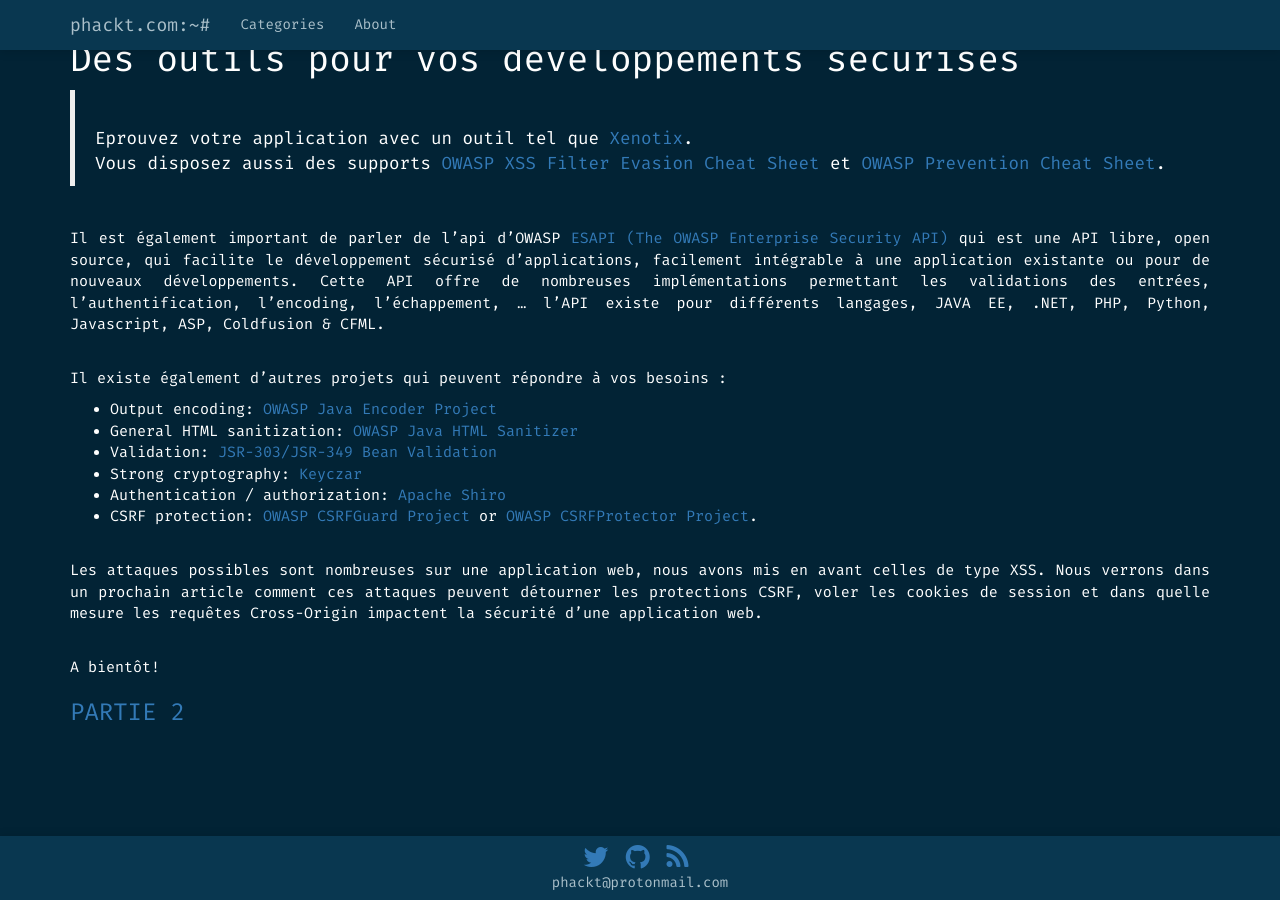
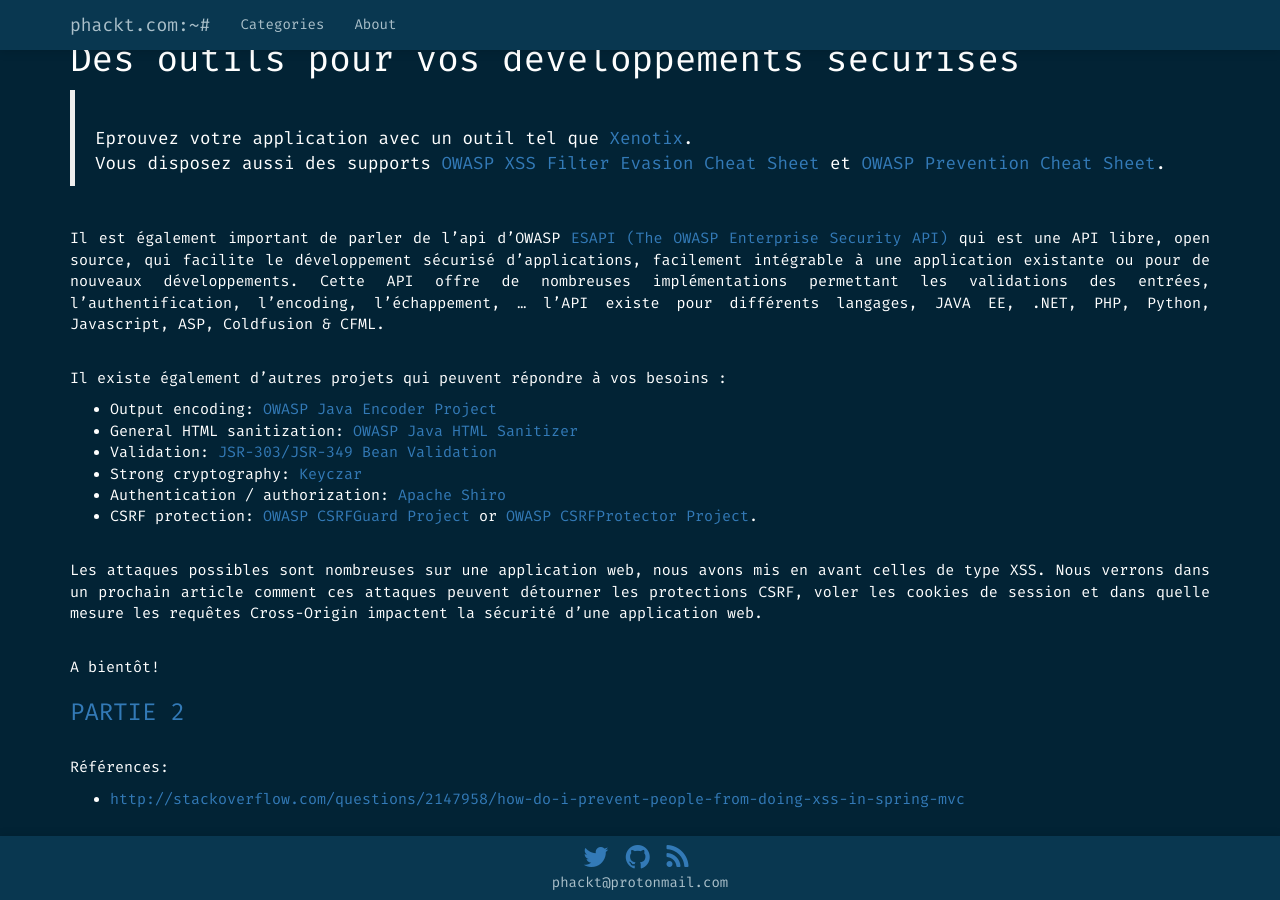
Before and after one commit to phackt/phackt.github.io, a Jekyll site: the page built from _posts/2016-08-09-xss-cors-csrf-partie-1-xss.markdown, in a window 1280 px wide and 900 px high, scrolled down 2845 px. Built offline with Jekyll 4.4.1, drawn with Linux system fonts in a browser that asks for light colours; nearby versions of some CDN libraries; some web fonts are replaced; comment, search, counter and statistics services are not loaded; part of the change alters nothing that is shown.

Commit message:
Update 2016-08-09-xss-cors-csrf-partie-1-xss.markdown

```diff
--- a/_posts/2016-08-09-xss-cors-csrf-partie-1-xss.markdown
+++ b/_posts/2016-08-09-xss-cors-csrf-partie-1-xss.markdown
@@ -103,3 +103,6 @@ Les attaques possibles sont nombreuses sur une application web, nous avons mis e
 A bientôt!
 
 ### [PARTIE 2](https://phackt.com/xss-cors-csrf-partie-2-xss-cookies-session)
+
+Références:
+ - [http://stackoverflow.com/questions/2147958/how-do-i-prevent-people-from-doing-xss-in-spring-mvc](http://stackoverflow.com/questions/2147958/how-do-i-prevent-people-from-doing-xss-in-spring-mvc)
```
